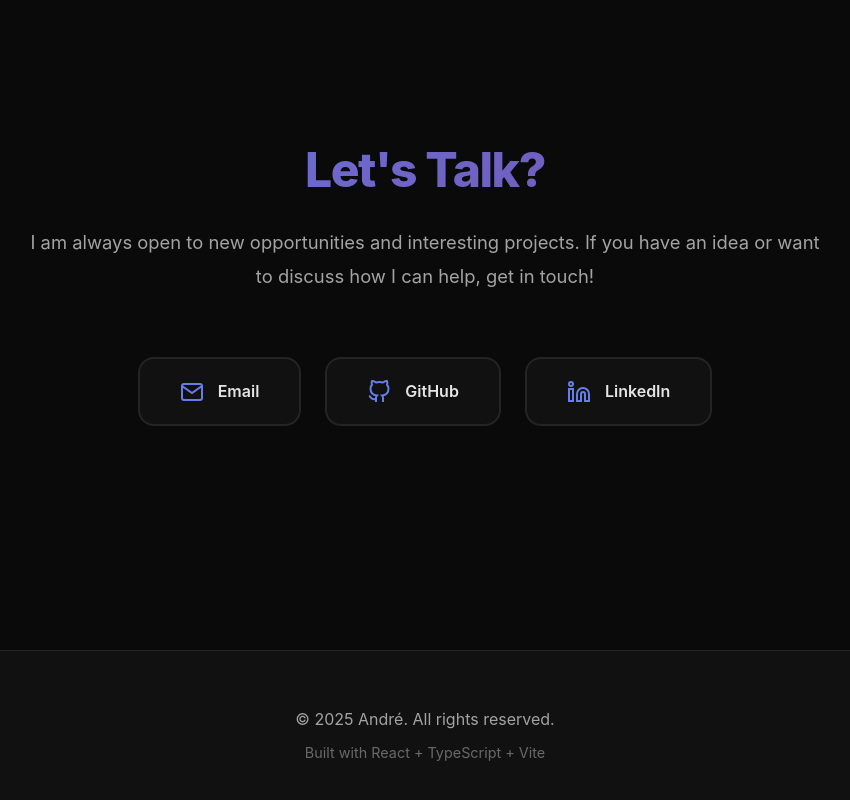
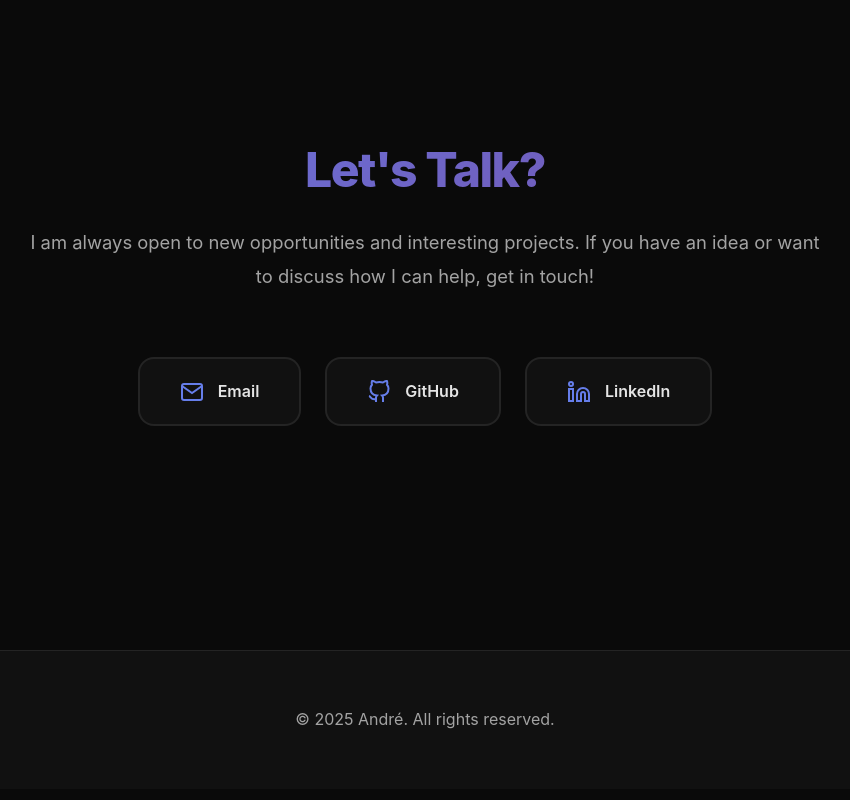
Before and after one commit to DevAndreNarcizo/portifolio-andre-react, a React (Vite) app: page / in a window 1280 px wide. Shown: the part 5292-6092 px from the top of the page, without its empty margins (215-1065 px from the left). Built offline with nearby package versions, Linux system fonts and the light colour scheme.

Commit message:
Correct footer and copy email when clicking the button.

```diff
--- a/src/components/Footer.tsx
+++ b/src/components/Footer.tsx
@@ -7,7 +7,6 @@ const Footer = () => {
     <footer className="site-footer">
       <div className="container">
         <p>© {year} André. All rights reserved.</p>
-        <p className="footer-note">Built with React + TypeScript + Vite</p>
       </div>
     </footer>
   );
```
